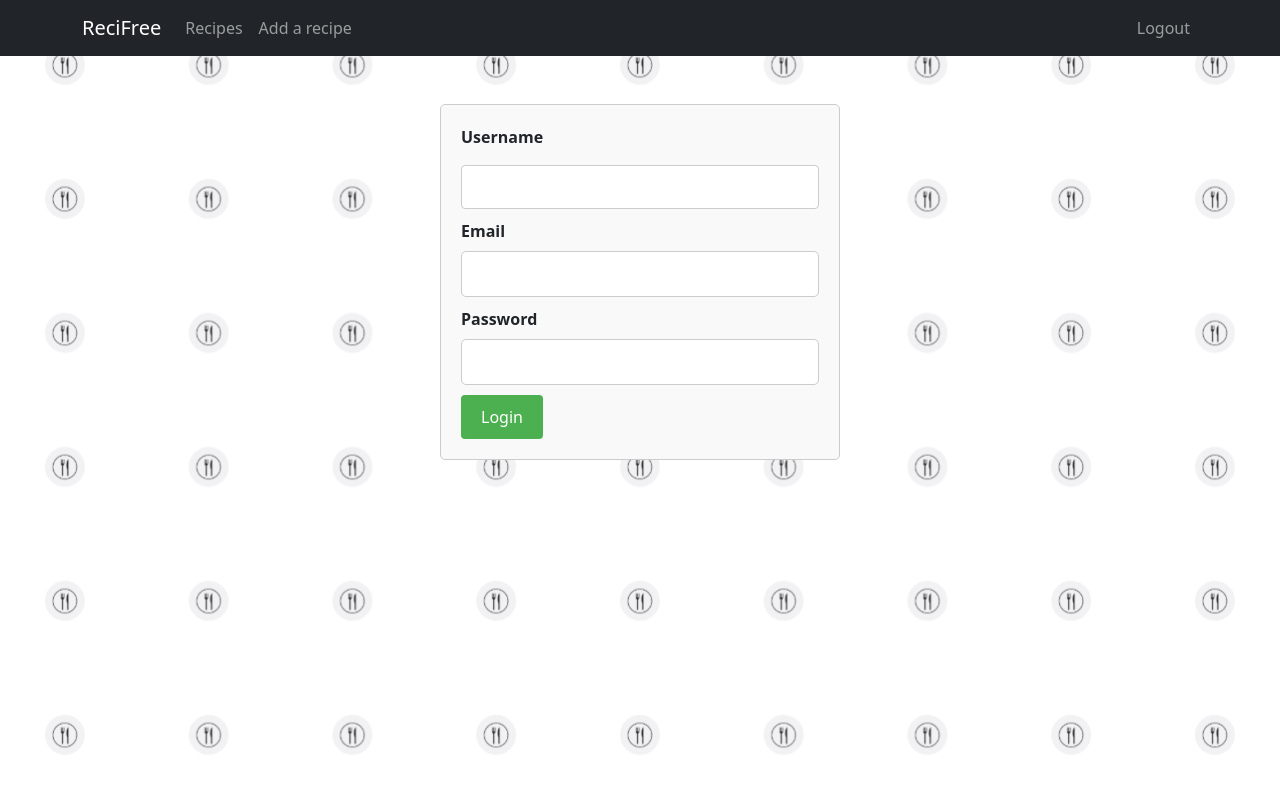
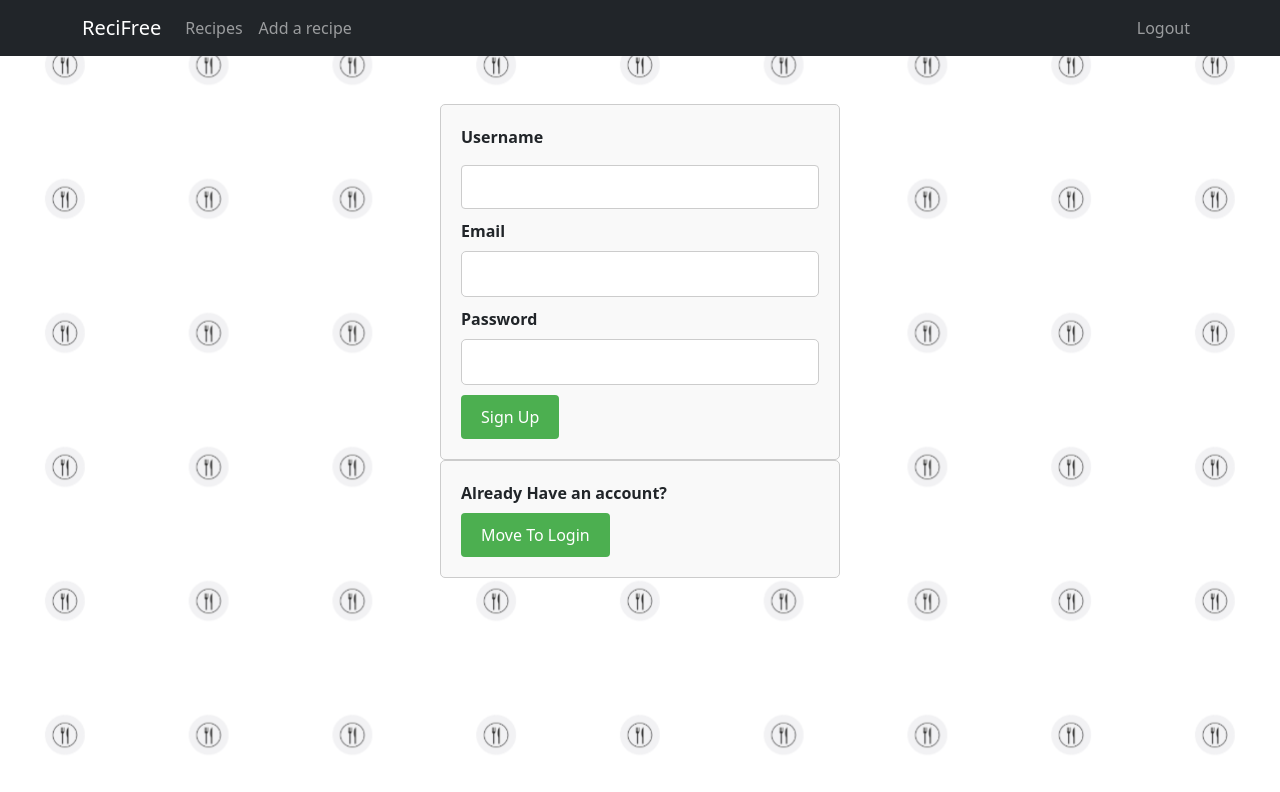
Before and after one commit to TKittow/ReciFreeFe, a React (Create React App) app: page /signup in a window 1280 px wide. Shown: the top 792 px of the page. Built offline with nearby package versions, Linux system fonts and the light colour scheme; no server answers; sample sign-in values are in the browser's storage.

Commit message:
v5 - hotfix, login and signup bugs

```diff
--- a/src/components/Mainmenu.jsx
+++ b/src/components/Mainmenu.jsx
@@ -2,20 +2,29 @@ import { Nav, Navbar, Container } from "react-bootstrap";
 import { useEffect, useState } from "react";
 import { currentUser } from "../lib/CurrentUser";
 import axios from "axios";
+import { useNavigate } from "react-router-dom";
 
 export default function Mainmenu() {
   const [isAuth, setIsAuth] = useState(false);
   const [author, setAuthor] = useState('')
+  const [tried, setTried] = useState(false)
+  const navigate = useNavigate()
 
   useEffect(() => {
     if (localStorage.getItem("access_token") !== null) {
       setIsAuth(true);
+    } else if (!tried){
+      navigate('/signup')
+      setTried(true)
     }
-  }, [isAuth]);
+  }, [isAuth, tried, navigate]);
 
   useEffect(() => {
     const fetchCurrentUser = async () => {
         const userData = currentUser();
+        if (!userData){
+          return console.log('No token')
+        }
         try {
             const response = await axios.get(`${process.env.REACT_APP_BACKEND_URL}/users/${userData}/`, {
                 headers: {
--- a/src/components/Signup.jsx
+++ b/src/components/Signup.jsx
@@ -1,11 +1,14 @@
 import { Form, Button } from "react-bootstrap";
 import axios from "axios";
 import { useRef } from "react";
+import { useNavigate } from "react-router-dom";
 
 export default function Signup() {
     const userRef = useRef()
     const emailRef = useRef()
     const pwdRef = useRef()
+    const navigate = useNavigate()
+
     async function handleSubmit(e) {
         e.preventDefault();
         const user = {
@@ -27,7 +30,13 @@ export default function Signup() {
         console.log(data)
         window.location.href = "/login"
       }
+      async function handleLoginChange(e) {
+        e.preventDefault();
+        navigate('/login')
+      }
+
   return (
+    <>
     <Form onSubmit={handleSubmit}>
       <Form.Group>
         <Form.Label>Username</Form.Label>
@@ -43,9 +52,15 @@ export default function Signup() {
       </Form.Group>
       <div className="mt-2">
         <Button type="submit" variant="primary">
-          Login
+          Sign Up
         </Button>
       </div>
     </Form>
+    <Form onSubmit={handleLoginChange} className="loginChanger">
+      <Form.Label>Already Have an account?</Form.Label>
+      <br />
+      <Button type="submit" variant="secondary">Move To Login</Button>
+    </Form>
+    </>
   )
 }
--- a/src/lib/CurrentUser.js
+++ b/src/lib/CurrentUser.js
@@ -2,7 +2,16 @@ import { jwtDecode } from "jwt-decode"
 
 export function currentUser() {
   const token = localStorage.getItem('access_token')
-  const decoded = jwtDecode(token)
-  console.log(decoded)
-  return decoded.user_id
+
+  if (!token){
+    return null
+  }
+  try {
+    const decoded = jwtDecode(token)
+    console.log(decoded)
+    return decoded.user_id
+  } catch (error) {
+    console.error('Error decoding access token:', error)
+    return null
+  }
 }
```
